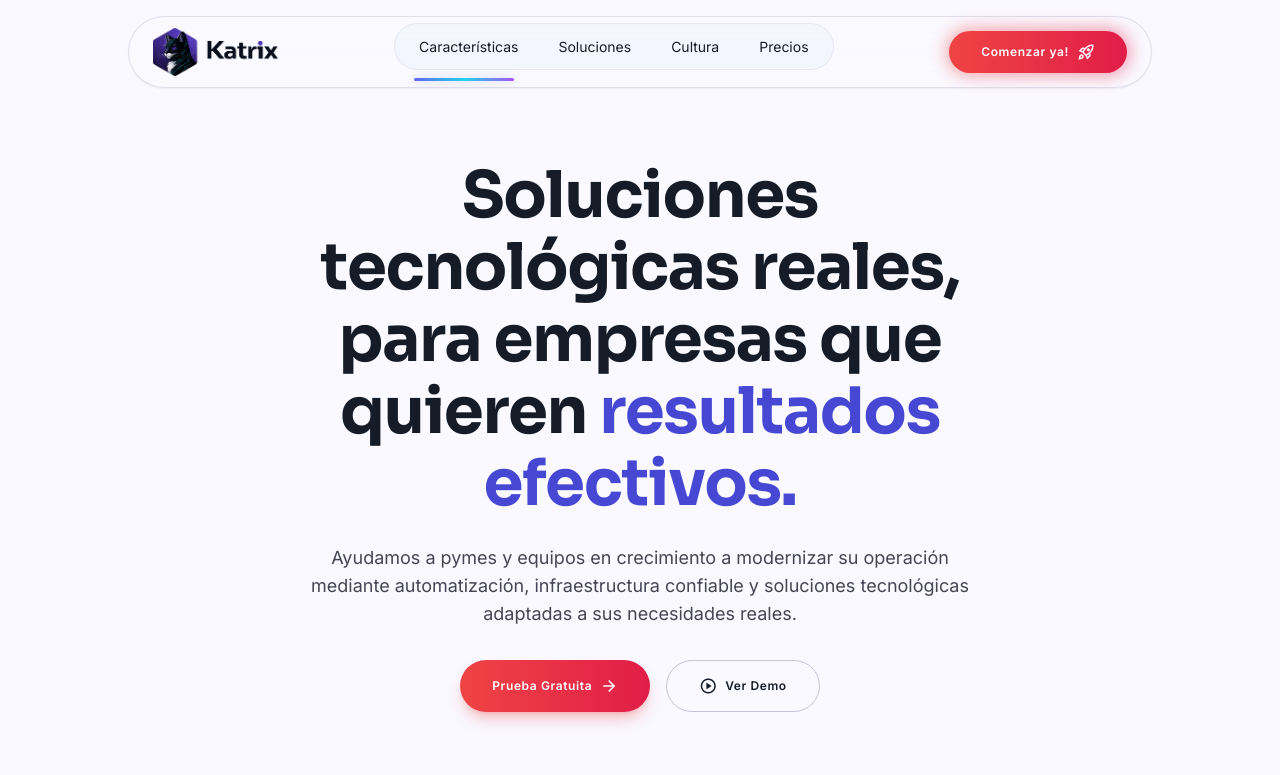
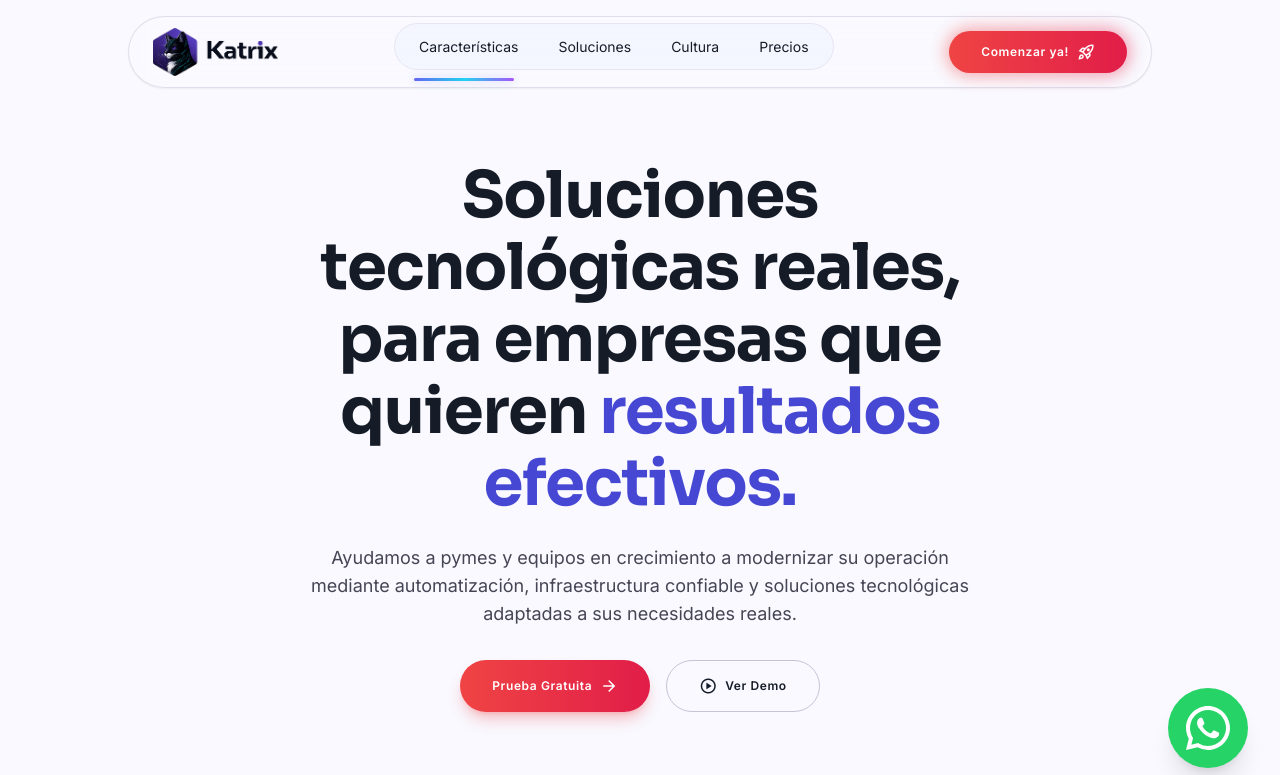
Before and after one commit to Katrix-soft/katrixland, an Angular app: page / in a window 1280 px wide. Shown: the top 775 px of the page. Built offline with nearby package versions, Linux system fonts and the light colour scheme.

Commit message:
feat: add WhatsApp floating button with pre-filled message

```diff
--- a/src/app/app.html
+++ b/src/app/app.html
@@ -587,3 +587,14 @@
 <p class="font-body-sm text-body-sm text-on-surface-variant text-center md:text-left">© 2026 Katrix Inc. Todos los derechos reservados.</p>
 </div>
 </footer>
+
+<!-- WhatsApp FAB -->
+<a href="https://wa.me/5492616045427?text=%C2%A1Hola!%20Vengo%20desde%20la%20web%20de%20Katrix%20y%20me%20gustar%C3%ADa%20obtener%20m%C3%A1s%20informaci%C3%B3n.%20%C2%BFPodr%C3%ADan%20ayudarme%3F" target="_blank" rel="noopener noreferrer"
+   class="fixed bottom-5 right-5 md:bottom-8 md:right-8 z-50 flex items-center justify-center w-16 h-16 md:w-20 md:h-20 rounded-full shadow-xl hover:scale-110 hover:shadow-2xl active:scale-95 transition-all duration-300"
+   style="background-color: #25D366;"
+   title="Contactar por WhatsApp">
+  <svg xmlns="http://www.w3.org/2000/svg" viewBox="0 0 24 24" fill="white" class="w-9 h-9 md:w-11 md:h-11">
+    <path d="M17.472 14.382c-.297-.149-1.758-.867-2.03-.967-.273-.099-.471-.148-.67.15-.197.297-.767.966-.94 1.164-.173.199-.347.223-.644.075-.297-.15-1.255-.463-2.39-1.475-.883-.788-1.48-1.761-1.653-2.059-.173-.297-.018-.458.13-.606.134-.133.298-.347.446-.52.149-.174.198-.298.298-.497.099-.198.05-.371-.025-.52-.075-.149-.669-1.612-.916-2.207-.242-.579-.487-.5-.669-.51-.173-.008-.371-.01-.57-.01-.198 0-.52.074-.792.372-.272.297-1.04 1.016-1.04 2.479 0 1.462 1.065 2.875 1.213 3.074.149.198 2.096 3.2 5.077 4.487.709.306 1.262.489 1.694.625.712.227 1.36.195 1.871.118.571-.085 1.758-.719 2.006-1.413.248-.694.248-1.289.173-1.413-.074-.124-.272-.198-.57-.347z"/>
+    <path d="M12 0C5.373 0 0 5.373 0 12c0 2.119.554 4.107 1.523 5.837L0 24l6.345-1.484A11.945 11.945 0 0 0 12 24c6.627 0 12-5.373 12-12S18.627 0 12 0zm0 21.818a9.818 9.818 0 0 1-5.001-1.369l-.359-.213-3.716.868.934-3.613-.234-.371A9.818 9.818 0 1 1 12 21.818z"/>
+  </svg>
+</a>
```
